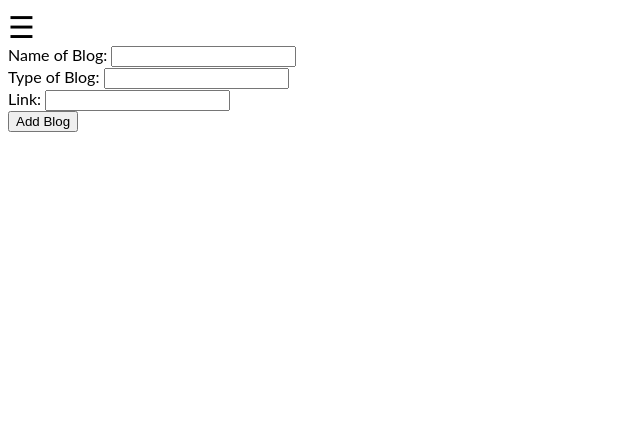
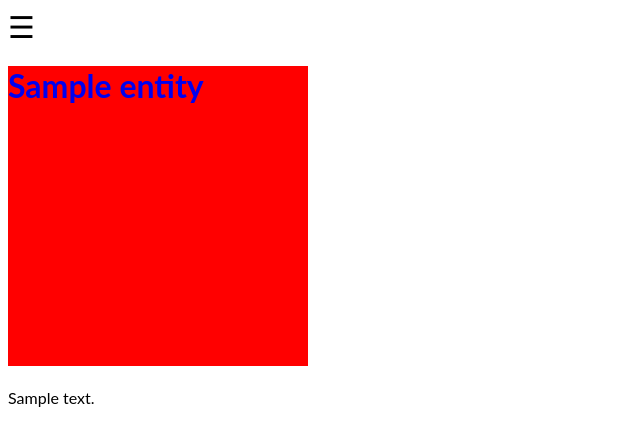
Before and after one commit to marceloperez99/blogspot, a Python web app: template group-project/templates/addblog.html in a window 1280 px wide. Shown: the top 446 px of the page, without its empty margins (0-640 px from the left). Run offline with Jinja, Linux system fonts and the light colour scheme; the template is opened without the code that fills it: most values are stand-ins (such as "Sample title", 1, 10 or a date in 2020).

Commit message:
added a js file for the addblog html. also did some css stuff to it

```diff
--- a/group-project/static_folder/addblog.css
+++ b/group-project/static_folder/addblog.css
@@ -0,0 +1,11 @@
+#addblog-div {
+    background-color: #f00;
+    width: 300px;
+    height: 300px;
+}
+a.fill-div {
+    display: block;
+    height: 100%;
+    width: 100%;
+    text-decoration: none;
+}
--- a/group-project/templates/addblog.html
+++ b/group-project/templates/addblog.html
@@ -8,21 +8,31 @@
 
 
 {% include "templates/navbar.html" %}
+
 <body>
-  <br>
-  <form method="post">
+
+  {% for entities in addblogs: %}
+  <div>
+    <div id="addblog-div">
+      <h1><a href="{{entities.url}}" class="fill-div">{{entities.title}}</a></h1> {{entities.descr}}
+    </div>
+  </div>
+  {% endfor %}
+
+  <!-- <form method="post">
   <div>
   Name of Blog:
-    <input type="text" name="title"></h2></div>
+  <input type="text" name="blog-name"></h2></div>
   <div>
   Type of Blog:
-    <input type="text" name="descr"></h2></div>
+  <input type="text" name="blog-type"></h2></div>
   <div>
   Link:
-    <input type="text" name="url"></h2></div>
+  <input type="text" name="blog-link"></h2></div>
   <input type="submit" value="Add Blog">
 </div>
-  </form>
+</form> -->
+
 </body>
 
 </html>
```
Also changed, not shown: group-project/addblog.js (added). Lines whose indentation alone changed are shown as unchanged.
